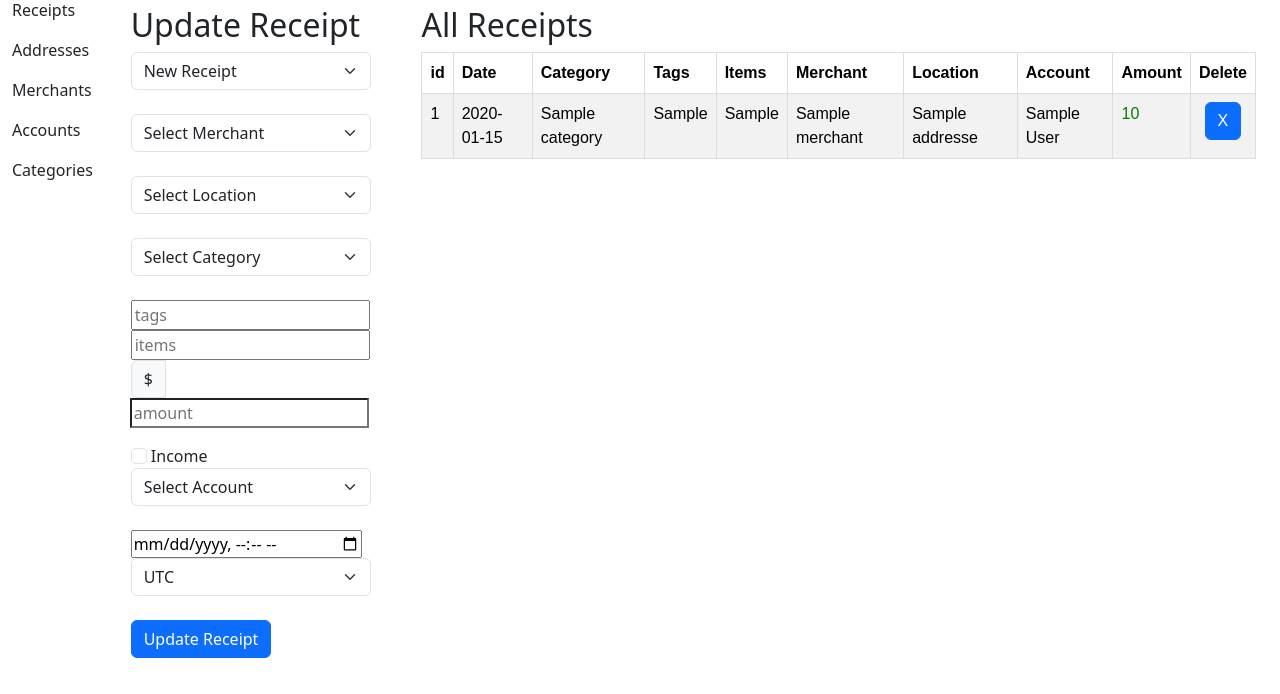
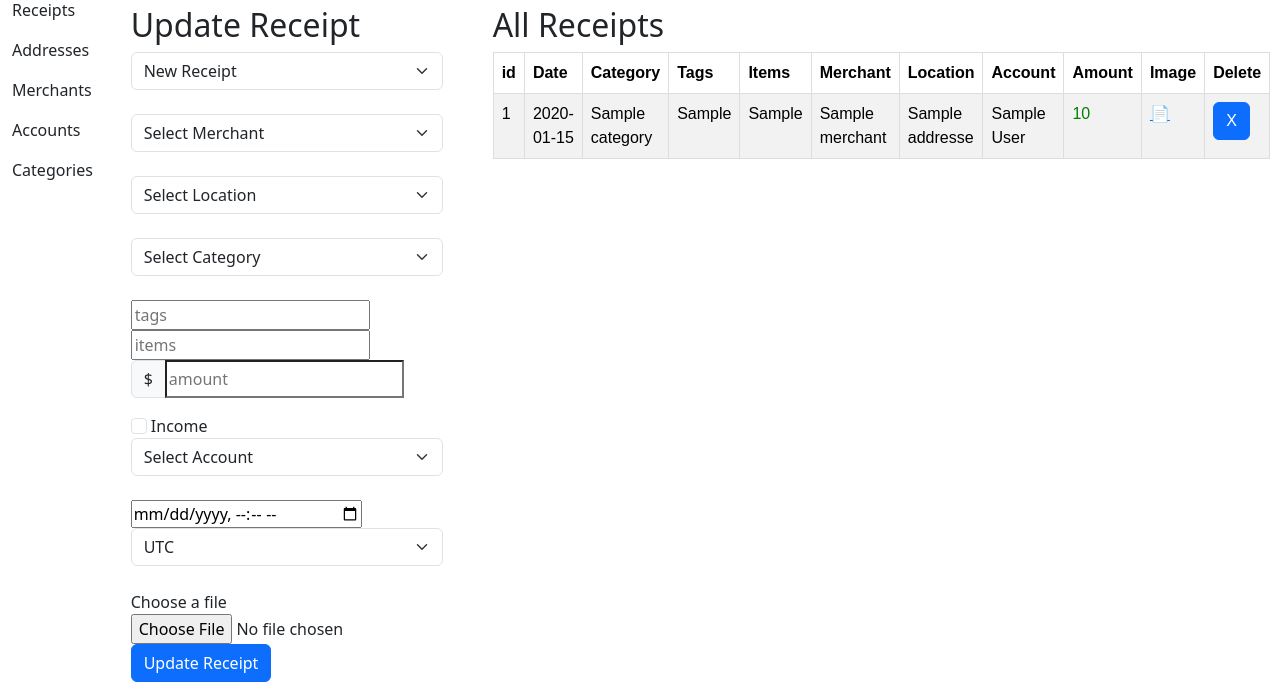
Before and after one commit to mjstierman/receiptionist, a Flask app: page /receipts in a window 1280 px wide. Shown: the part 106-800 px from the top of the page. Run offline with Flask 3, Linux system fonts and the light colour scheme; tables that the repository leaves empty hold one stand-in row (values such as "Sample post"); some libraries are stand-ins or nearby versions.

Commit message:
feature complete. uploads stored in database, retrievable, reflected in All Receipts

```diff
--- a/src/app.py
+++ b/src/app.py
@@ -1,9 +1,9 @@
 import config
 
 from cs50 import SQL
-from flask import Flask, render_template, redirect, request
+from flask import Flask, render_template, redirect, request, Response
 from utils.dashboards import topTenCategories, thisMonthSpending, thisMonthsReceipts
-from utils.validators import toCurrency, toDatetime, toUTC, lastFour, createDB
+from utils.validators import toCurrency, toDatetime, toFile, toUTC, lastFour, createDB
 
 app = Flask(__name__)
 
@@ -39,7 +39,6 @@ def receipts():
         return redirect("/receipts")
 
     if request.method == "POST":
-
         # Get the form data
         unsafe_datetime = request.form.get("datetime")
         unsafe_timezone = request.form.get("timezone")
@@ -51,6 +50,7 @@ def receipts():
         unsafe_account = request.form.get("account")
         unsafe_amount = request.form.get("amount")
         unsafe_incomeFlag = request.form.get("income")
+        unsafe_file = request.files['file']
 
         # Validate the data
         datetime = toDatetime(unsafe_datetime)
@@ -78,6 +78,8 @@ def receipts():
         category = category_id[0]['id'] if category_id else None
         # Income flag
         incomeFlag = True if unsafe_incomeFlag == "1" else False
+        # File upload
+        file_data = toFile(unsafe_file) if unsafe_file else None
 
         if request.form.get("id"):
             # Editing an existing receipt
@@ -88,8 +90,8 @@ def receipts():
             if utc and category and amount:
                 print("Updating receipt in database",
                       utc, category, tags, items, merchant, location, account, amount, incomeFlag)
-                db.execute("UPDATE receipts SET date = ?, category = ?, tags = ?, items = ?, merchant = ?, location = ?, account = ?, amount = ?, income = ? WHERE id = ?",
-                           utc, category, tags, items, merchant, location, account, amount, incomeFlag, receipt_id)
+                db.execute("UPDATE receipts SET date = ?, category = ?, tags = ?, items = ?, merchant = ?, location = ?, account = ?, amount = ?, income = ?, image = ? WHERE id = ?",
+                           utc, category, tags, items, merchant, location, account, amount, incomeFlag, file_data, receipt_id)
                 return redirect("/receipts")
             else:
                 return redirect("/receipts")
@@ -98,16 +100,16 @@ def receipts():
             # Update the database
             if utc and category and amount:
                 print("Inserting receipt into database",
-                      utc, category, tags, items, merchant, location, account, amount)
-                db.execute("INSERT INTO receipts (date, category, tags, items, merchant, location, account, amount, income) VALUES (?, ?, ?, ?, ?, ?, ?, ?, ?)",
-                           utc, category, tags, items, merchant, location, account, amount, incomeFlag)
+                      utc, category, tags, items, merchant, location, account, amount, incomeFlag)
+                db.execute("INSERT INTO receipts (date, category, tags, items, merchant, location, account, amount, image, income) VALUES (?, ?, ?, ?, ?, ?, ?, ?, ?, ?)",
+                           utc, category, tags, items, merchant, location, account, amount, file_data, incomeFlag)
                 return redirect("/receipts")
 
             else:
                 return redirect("/receipts")
 
     else:
-        """ Otherwise show the home page"""
+        """ Otherwise show the list of receipts """
         receipts = db.execute("SELECT * FROM receipts")
         addresses = db.execute("SELECT id, name FROM addresses")
         merchants = db.execute("SELECT id, name FROM merchants")
@@ -138,7 +140,6 @@ def receipts():
                 category_data = db.execute("SELECT name FROM categories WHERE id = ?", category_id)
                 receipt['category'] = category_data[0]['name'] if category_data else None
 
-        print("Loaded receipts:", receipts)
         return render_template("receipts.html",
                                accounts=accounts,
                                addresses=addresses,
@@ -146,6 +147,15 @@ def receipts():
                                merchants=merchants,
                                categories=categories,
                                currency_symbol=config.currency_symbol)
+
+@app.route("/receipt_image/<int:receipt_id>")
+def receipt_image(receipt_id):
+    """ Serve the receipt image file """
+    receipt = db.execute("SELECT image FROM receipts WHERE id = ?", receipt_id)
+    if receipt and receipt[0]['image']:
+        return Response(receipt[0]['image'], mimetype='application/octet-stream')
+    else:
+        return "No image found", 404
 
 @app.route("/addresses", methods=["GET", "POST"])
 def addresses():
@@ -205,9 +215,11 @@ def addresses():
 
     else:
         """ Otherwise show the addresses page"""
+        # check to see if there are any receipts to populate dashboard link
+        receipts = db.execute("SELECT COUNT(*) as count FROM receipts")[0]['count'] > 0
         addresses = db.execute("SELECT * FROM addresses")
         print("Loaded addresses:", addresses)
-        return render_template("addresses.html", addresses=addresses)
+        return render_template("addresses.html", addresses=addresses, receipts=receipts)
 
 @app.route("/merchants", methods=["GET", "POST"])
 def merchants():
@@ -257,6 +269,8 @@ def merchants():
 
     else:
         """ Otherwise show the merchants page"""
+        # check to see if there are any receipts to populate dashboard link
+        receipts = db.execute("SELECT COUNT(*) as count FROM receipts")[0]['count'] > 0
         merchants = db.execute("SELECT * FROM merchants")
         addresses = db.execute("SELECT id, name FROM addresses")
 
@@ -267,7 +281,7 @@ def merchants():
                 merchant['location'] = location_data[0]['name'] if location_data else None
 
         print("Loaded merchants:", merchants)
-        return render_template("merchants.html", merchants=merchants, addresses=addresses)
+        return render_template("merchants.html", merchants=merchants, addresses=addresses, receipts=receipts)
 
 @app.route("/accounts", methods=["GET", "POST"])
 def accounts():
@@ -320,6 +334,8 @@ def accounts():
 
     else:
         """ Otherwise show the accounts page"""
+        # check to see if there are any receipts to populate dashboard link
+        receipts = db.execute("SELECT COUNT(*) as count FROM receipts")[0]['count'] > 0
         accounts = db.execute("SELECT * FROM accounts")
         merchants = db.execute("SELECT id, name FROM merchants")
         accounts = db.execute("SELECT * FROM accounts")
@@ -331,7 +347,7 @@ def accounts():
                 account['merchant'] = merchant_data[0]['name'] if merchant_data else None
 
         print("Loaded accounts:", accounts)
-        return render_template("accounts.html", accounts=accounts, merchants=merchants)
+        return render_template("accounts.html", accounts=accounts, merchants=merchants, receipts=receipts)
 
 @app.route("/categories", methods=["GET", "POST"])
 def categories():
@@ -374,9 +390,11 @@ def categories():
 
     else:
         """ Otherwise show the categories page"""
+        # check to see if there are any receipts to populate dashboard link
+        receipts = db.execute("SELECT COUNT(*) as count FROM receipts")[0]['count'] > 0
         Categories = db.execute("SELECT * FROM categories")
         print("Loaded categories:", Categories)
-        return render_template("categories.html", Categories=Categories)
+        return render_template("categories.html", Categories=Categories, receipts=receipts)
 
 @app.route("/dashboard")
 def dashboard():
--- a/src/templates/receipts.html
+++ b/src/templates/receipts.html
@@ -12,7 +12,7 @@
         <div class="container-fluid" style="display: flex; gap: 50px;">
             <div class="col-mb-1" style="max-width: 400px">
                 <h2>Update Receipt</h2>
-                <form action="/receipts" method="POST">
+                <form action="/receipts" method="POST" enctype="multipart/form-data">
                     <select name="id" class="form-select" aria-label="Select Receipt ID">
                         <option value="" selected>New Receipt</option>
                         <option value="" disabled>──────────</option>
@@ -59,6 +59,10 @@
                         <option value="US/Mountain">US/Mountain</option>
                         <option value="US/Pacific">US/Pacific</option>
                     </select><br>
+                    <div>
+                        <label for="file">Choose a file</label><br>
+                        <input type="file" id="file" name="file" />
+                    </div>
                     <button type="submit" class="btn btn-primary">Update Receipt</button><br>
                 </form>
             </div>
@@ -78,6 +82,7 @@
                             <th scope="col">Location</th>
                             <th scope="col">Account</th>
                             <th scope="col">Amount</th>
+                            <th scope="col">Image</th>
                             <th scope="col">Delete</th>
                         </tr>
                     </thead>
@@ -99,8 +104,17 @@
                                         <p style="color: black;">{{ receipt['amount'] }}</p>
                                     {% endif %}
                                 </td>
+                                <td>
+                                    {% if receipt['image'] %}
+                                        <a href="/receipt_image/{{ receipt['id'] }}" target="_blank">📄</a>
+                                    {% endif %}
+                                </td>
                                 <td><form action="/receipts" method="POST" name="delete">
-                                    <div align="center"><button name="delete" class="btn btn-primary" value="{{ receipt['id']}}">X</div></form></td>
+                                        <div>
+                                            <button name="delete" class="btn btn-primary" value="{{ receipt['id']}}">X
+                                        </div>
+                                    </form>
+                                </td>
                             </tr>
                         {% endfor %}
                     </tbody>
```
Also changed, not shown: src/utils/dashboards.py (+7 -2 lines), src/utils/validators.py (+9 -0 lines).
